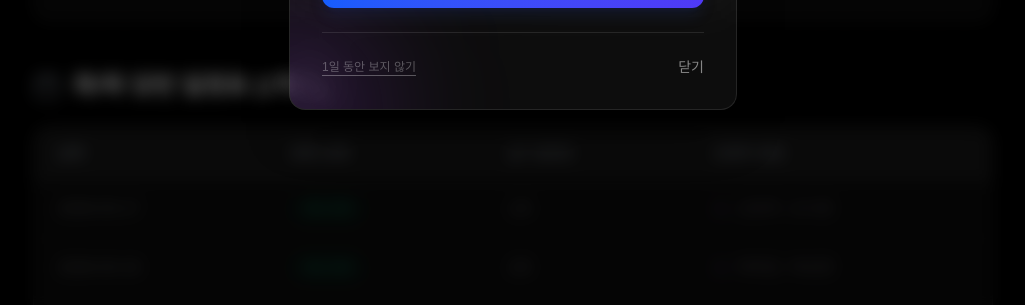
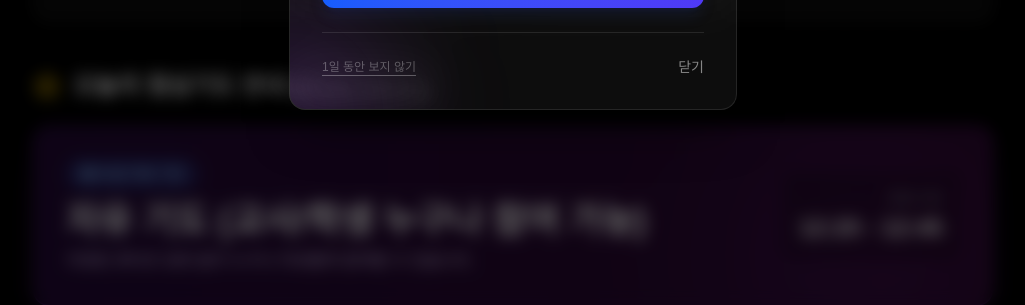
Before and after one commit to wonsun-max/mhAA-chatbot, a Next.js app: page /collab/lunch-prayer in a window 1280 px wide. Shown: the part 493-798 px from the top of the page, without its empty margins (127-1152 px from the left). Built offline with nearby package versions, Linux system fonts and the light colour scheme; no server answers.

Commit message:
changes layout

```diff
--- a/src/app/collab/lunch-prayer/page.tsx
+++ b/src/app/collab/lunch-prayer/page.tsx
@@ -1,12 +1,21 @@
-import { lunchPrayerSchedule } from "@/lib/lunch-prayer";
-import { BookOpen, Calendar, Users, Info } from "lucide-react";
+import { lunchPrayerSchedule, getLunchPrayerByDate } from "@/lib/lunch-prayer";
+import { BookOpen, Calendar, Users, Info, Star } from "lucide-react";
 
 export const metadata = {
   title: "점심기도실 일정 - 학교 콜라보",
 };
 
 export default function LunchPrayerPage() {
-  const todayStr = new Date().toISOString().split('T')[0];
+  const currentDate = new Date();
+  const yyyy = currentDate.getFullYear();
+  const mm = String(currentDate.getMonth() + 1).padStart(2, '0');
+  const dd = String(currentDate.getDate()).padStart(2, '0');
+  const todayStr = `${yyyy}-${mm}-${dd}`;
+
+  const todayPrayer = getLunchPrayerByDate(currentDate);
+
+  // Filter out past schedules (keep only today and future)
+  const upcomingSchedules = lunchPrayerSchedule.filter(item => item.date >= todayStr);
 
   return (
     <div className="min-h-screen pt-24 pb-12 px-4 sm:px-6 lg:px-8 max-w-5xl mx-auto">
@@ -48,10 +57,76 @@ export default function LunchPrayerPage() {
         </div>
       </div>
 
+      {/* 오늘의 일정 강조 섹션 */}
+      <div className="mb-12">
+        <h2 className="text-2xl font-bold text-white mb-6 flex items-center gap-3">
+          <Star className="w-7 h-7 text-yellow-400 fill-yellow-400/20" />
+          오늘의 점심기도 안내 ({todayStr})
+        </h2>
+
+        <div className="bg-gradient-to-r from-purple-900/40 to-fuchsia-900/40 border border-purple-500/30 rounded-2xl p-8 backdrop-blur-md shadow-2xl shadow-purple-500/10 relative overflow-hidden">
+          <div className="absolute top-0 right-0 w-64 h-64 bg-purple-500/10 blur-[80px] rounded-full mix-blend-screen" />
+
+          <div className="relative z-10">
+            {todayPrayer ? (
+              todayPrayer.type === 'prayer_meeting' && 'qtGroup' in todayPrayer ? (
+                <div className="flex flex-col md:flex-row items-start md:items-center justify-between gap-6">
+                  <div>
+                    <span className="inline-block px-3 py-1 bg-emerald-500/20 text-emerald-300 border border-emerald-500/30 rounded-full text-sm font-bold mb-3">
+                      화/목 정규 기도회
+                    </span>
+                    <h3 className="text-4xl sm:text-5xl font-extrabold text-white mb-2">
+                       {todayPrayer.qtGroup}조 담당
+                    </h3>
+                    <div className="flex items-center gap-2 text-purple-200 mt-4">
+                      <Users className="w-5 h-5 text-purple-400" />
+                      <span className="text-lg font-medium">신앙부: {todayPrayer.faithMembers?.join(', ')}</span>
+                    </div>
+                  </div>
+                  <div className="text-left md:text-right bg-black/20 p-4 rounded-xl border border-white/5">
+                    <p className="text-gray-400 text-sm mb-1">모임 시간</p>
+                    <p className="text-2xl font-bold text-white">12:25 - 12:45</p>
+                  </div>
+                </div>
+              ) : todayPrayer.type === 'open_prayer' ? (
+                <div className="flex flex-col md:flex-row items-start md:items-center justify-between gap-6">
+                  <div>
+                    <span className="inline-block px-3 py-1 bg-blue-500/20 text-blue-300 border border-blue-500/30 rounded-full text-sm font-bold mb-3">
+                      월/수/금 자유 기도
+                    </span>
+                    <h3 className="text-3xl sm:text-4xl font-bold text-white mb-2">
+                       {todayPrayer.label}
+                    </h3>
+                    <p className="text-purple-200 mt-2">지정된 큐티조 당번 없이 누구나 자유롭게 참여할 수 있습니다.</p>
+                  </div>
+                  <div className="text-left md:text-right bg-black/20 p-4 rounded-xl border border-white/5">
+                    <p className="text-gray-400 text-sm mb-1">모임 시간</p>
+                    <p className="text-2xl font-bold text-white">12:20 - 12:45</p>
+                  </div>
+                </div>
+              ) : (
+                <div className="text-center py-6">
+                  <span className="inline-block px-4 py-2 bg-gray-500/20 text-gray-300 border border-gray-500/30 rounded-full text-sm font-bold mb-4">
+                    {('label' in todayPrayer) ? todayPrayer.label : ''}
+                  </span>
+                  <h3 className="text-2xl font-bold text-white">오늘은 공식 점심기도 모임이 없습니다.</h3>
+                </div>
+              )
+            ) : (
+              <div className="text-center py-6">
+                 <h3 className="text-2xl font-bold text-gray-300">주말이거나 예정된 공식 일정이 없습니다.</h3>
+              </div>
+            )}
+          </div>
+        </div>
+      </div>
+
+      {/* 향후 일정표 */}
+      {upcomingSchedules.length > 0 && (
         <div>
           <h2 className="text-2xl font-bold text-white mb-6 flex items-center gap-3">
             <Calendar className="w-7 h-7 text-gray-400/80" />
-          화/목 당번 일정표 (1학기)
+            다음에 예정된 당번 일정 (화/목)
           </h2>
 
           <div className="overflow-x-auto bg-white/5 border border-white/10 rounded-2xl backdrop-blur-md">
@@ -65,8 +140,7 @@ export default function LunchPrayerPage() {
                 </tr>
               </thead>
               <tbody className="divide-y divide-white/5">
-              {lunchPrayerSchedule.map((item, idx) => {
-                const isPast = item.date < todayStr;
+                {upcomingSchedules.map((item, idx) => {
                   const isToday = item.date === todayStr;
 
                   return (
@@ -74,8 +148,7 @@ export default function LunchPrayerPage() {
                       key={idx}
                       className={`
                         transition-colors hover:bg-white/10
-                      ${isPast ? 'opacity-40' : ''}
-                      ${isToday ? 'bg-purple-500/10 hover:bg-purple-500/20' : ''}
+                        ${isToday ? 'bg-purple-500/10 border-l-4 border-l-purple-500' : 'border-l-4 border-l-transparent'}
                       `}
                     >
                       <td className="py-4 px-6 whitespace-nowrap">
@@ -115,6 +188,7 @@ export default function LunchPrayerPage() {
             </table>
           </div>
         </div>
+      )}
     </div>
   );
 }
```
Lines whose indentation alone changed are shown as unchanged.
